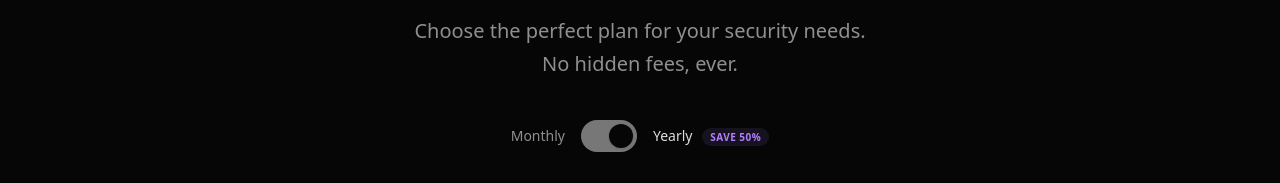
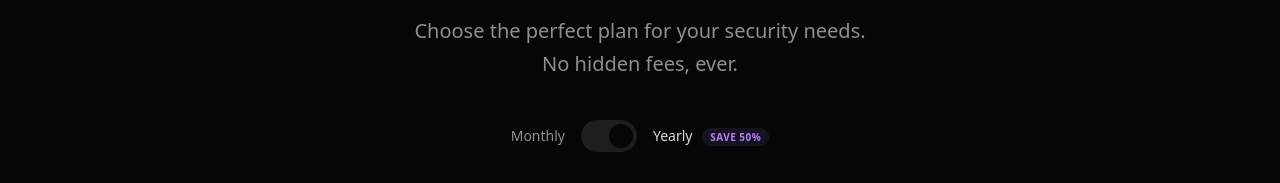
Before and after one commit to CirklAI/cirkl-ai, a Next.js app: page / in a window 1280 px wide. Shown: the part 2620-2803 px from the top of the page. Built offline with nearby package versions, Linux system fonts and the light colour scheme.

Commit message:
fixed bg

```diff
--- a/app/globals.css
+++ b/app/globals.css
@@ -80,7 +80,7 @@
     --primary-foreground: oklch(0.12 0 0);
     --secondary: oklch(0.3 0 0);
     --secondary-foreground: oklch(0.95 0 0);
-    --muted: oklch(0.569 0 89.876);
+    --muted: oklch(0.235 0 89.876);
     --muted-foreground: oklch(0.65 0 0);
     --accent: oklch(0.7 0.18 300);
     --accent-foreground: oklch(0.12 0 0);
```
